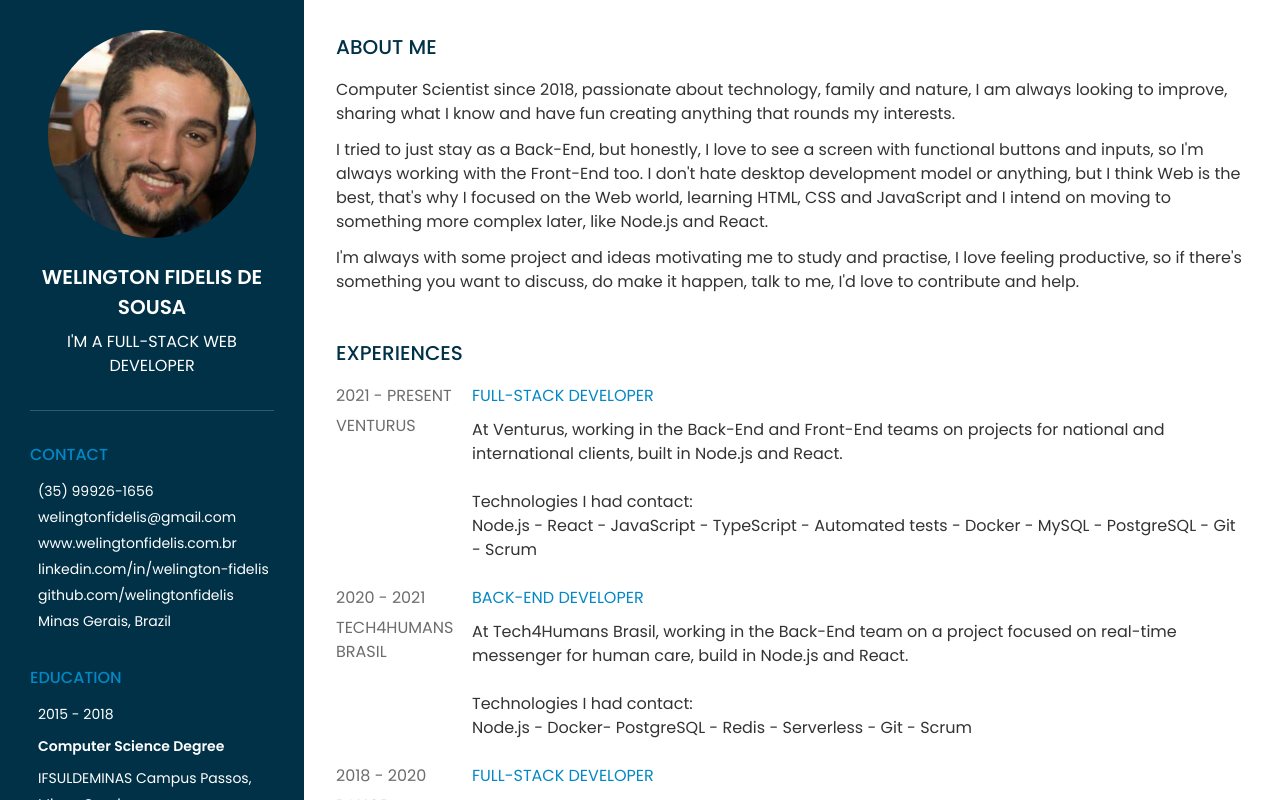
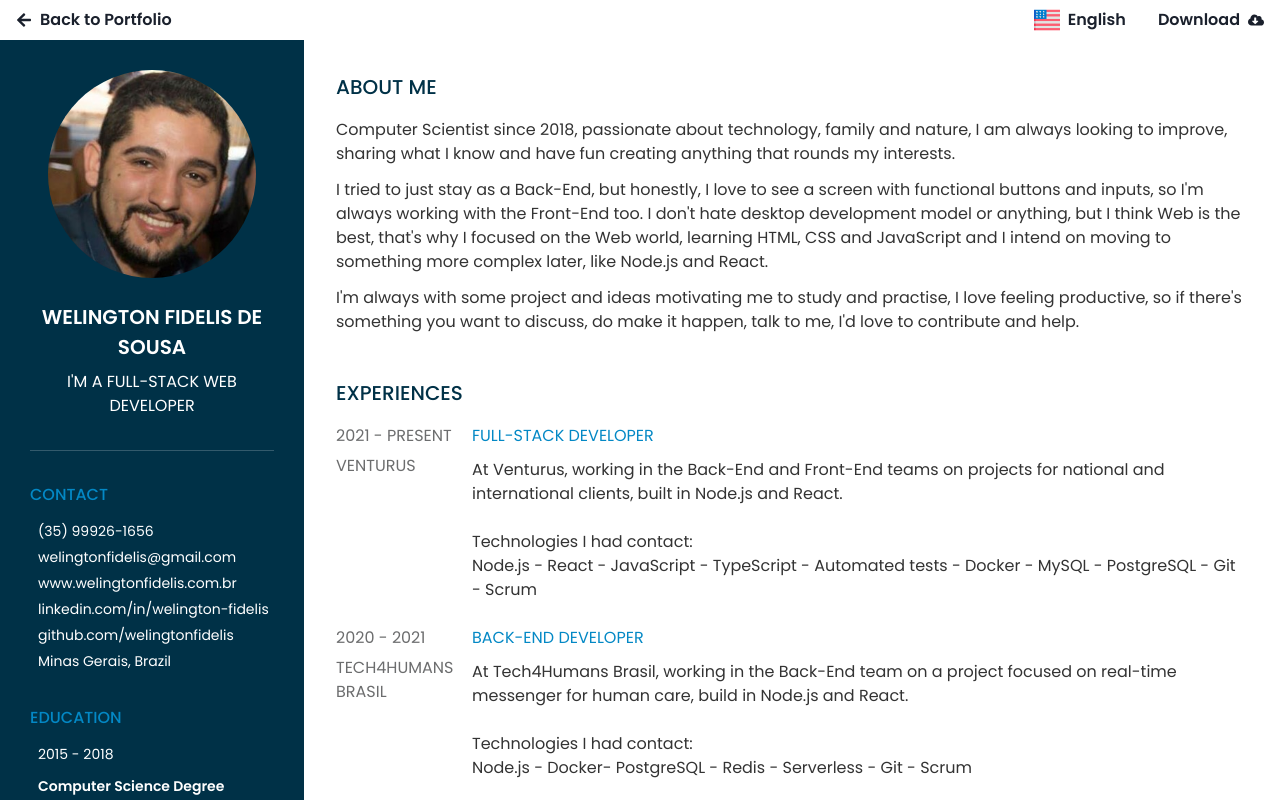
Before and after one commit to welingtonfidelis/portfolio-3, a React (Vite) app: page /curriculum in a window 1280 px wide. Shown: the top 800 px of the page. Built offline with nearby package versions, Linux system fonts and the light colour scheme; the HTML template or start-up script is replaced by a standard one.

Commit message:
Navigate, change language and download pdfs done on CV page;

```diff
--- a/src/config/18n/locales/en.json
+++ b/src/config/18n/locales/en.json
@@ -423,13 +423,6 @@
     "success_send": "Email successfully sent!",
     "error_send": "Error sending email. Please, try again."
   },
-  "curriculum_back_page": "Back to Portfolio",
-  "email": "welingtonfidelis@gmail.com",
-  "site": "www.welingtonfidelis.com.br",
-  "linkedin": "linkedin.com/in/welington-fidelis",
-  "github": "github.com/welingtonfidelis",
-  "location": "Minas Gerais, Brazil",
-  "phone": "(35) 99926-1656",
   "education": {
     "title": "Education",
     "list": [
@@ -449,6 +442,15 @@
     "title_message": "Oops!",
     "description_message": "Page not found"
   },
+  "full_curriculum": "Full CV",
+  "simple_curriculum": "Simplified CV",
+  "curriculum_back_page": "Back to Portfolio",
+  "email": "welingtonfidelis@gmail.com",
+  "site": "www.welingtonfidelis.com.br",
+  "linkedin": "linkedin.com/in/welington-fidelis",
+  "github": "github.com/welingtonfidelis",
+  "location": "Minas Gerais, Brazil",
+  "phone": "(35) 99926-1656",
   "technologies_contact": "Technologies I had contact",
   "easter_egg_back_page": "Back to Portfolio",
   "easter_egg_text": "Thank you for visiting my site, your presence here is <strong>very </strong> important to me 😄. <br /> But, for now, relax. Leave the heavier stuff out of here and feel the music...",
@@ -466,6 +468,7 @@
     "button_download": "Download",
     "required_input_value": "Field required",
     "text_or": "Or",
-    "years": "years"
+    "text_years": "years",
+    "text_loading": "Loading"
   }
 }
--- a/src/config/18n/locales/pt-br.json
+++ b/src/config/18n/locales/pt-br.json
@@ -442,6 +442,8 @@
     "title_message": "Oops!",
     "description_message": "Página não encontrada"
   },
+  "full_curriculum": "CV completo",
+  "simple_curriculum": "CV simplificado",
   "curriculum_back_page": "Voltar para o Portfólio",
   "email": "welingtonfidelis@gmail.com",
   "site": "www.welingtonfidelis.com.br",
@@ -466,6 +468,7 @@
     "button_download": "Baixar",
     "required_input_value": "Campo obrigatório",
     "text_or": "Ou",
-    "years": "anos"
+    "text_years": "anos",
+    "text_loading": "Carregando"
   }
 }
--- a/src/pages/curriculum/index.tsx
+++ b/src/pages/curriculum/index.tsx
@@ -1,4 +1,3 @@
-import { PDFViewer } from "@react-pdf/renderer";
 import { useTranslation } from "react-i18next";
 import {
   AboutDescription,
@@ -9,11 +8,7 @@ import {
   EducationDateText,
   EducationInstitutionText,
   EducationItemContent,
-  FaEnvelopeIcon,
-  FaGithubIcon,
-  FaGlobeAmericasIcon,
-  FaLinkedinIcon,
-  FaMapMarkerIcon,
+  BackIcon,
   HorizontalSeparator,
   LanguageContainer,
   LanguageText,
@@ -29,23 +24,132 @@ import {
   ServiceSectionLeftText,
   ServiceSectionRightContent,
   ServiceSectionRightTitle,
+  DownloadIcon,
+  CvContent,
+  TopBarContent,
+  MenuLanguageContent,
 } from "./styles";
-import { FullCurriculumPdf } from "../../components/pdf/fullCurriculum";
-import { LightCurriculumPdf } from "../../components/pdf/lightCurriculum";
+import { FullCurriculum } from "../../components/pdf/fullCurriculum";
+import { SimpleCurriculum } from "../../components/pdf/simpleCurriculum";
 import { EducationInterface } from "../../domains/Education";
 import { JobInterface } from "../../domains/Job";
+import { Button, Menu, MenuButton, MenuItem, MenuList } from "@chakra-ui/react";
+import { useNavigate } from "react-router-dom";
+import { PDFDownloadLink } from "@react-pdf/renderer";
+import { Language } from "../../enum/language";
+import { preferencesStore } from "../../store/preferences";
+import { ApplicationStorage } from "../../enum/applicationStorage";
+import { browserStorage } from "../../services/localStorage";
+
+const { PREFERENCE_LANGUAGE } = ApplicationStorage;
 
 export const Curriculum = () => {
   const { t } = useTranslation();
+  const navigate = useNavigate();
+  const { language, updateLanguage } = preferencesStore();
+  const { setOnStorage } = browserStorage();
+
+  const handleBackToPortfolio = () => {
+    navigate(-1);
+  };
+
+  const languageOptions = [
+    {
+      key: Language.EN,
+      label: <span>{t("language.english")}</span>,
+      image: <img src={"/public/images/eua.png"} alt="EUA Flag" />,
+    },
+    {
+      key: Language.PT,
+      label: <span>{t("language.portuguese")}</span>,
+      image: <img src={"/images/brazil.png"} alt="Bandeira do Brasil" />,
+    },
+  ];
+
+  const selectedLanguageOption = languageOptions.find(
+    (lang) => lang.key === language
+  );
+
+  const handleChangeLanguage = (lang: Language) => {
+    updateLanguage(lang);
+
+    setOnStorage(PREFERENCE_LANGUAGE, lang);
+  };
 
   return (
-    /* TODO remove PDFViewer that when create Download mode */
+    <Container>
+      <TopBarContent>
+        <Button
+          leftIcon={<BackIcon />}
+          border="none"
+          variant="outline"
+          onClick={handleBackToPortfolio}
+        >
+          {t("curriculum_back_page")}
+        </Button>
 
-    // <FullCurriculumPdf />
+        <div>
+          <Menu>
+            <MenuButton as={Button} background="none">
+              <MenuLanguageContent>
+                {selectedLanguageOption?.image}
+                {selectedLanguageOption?.label}
+              </MenuLanguageContent>
+            </MenuButton>
 
-    // <LightCurriculumPdf />
+            <MenuList>
+              {languageOptions.map((lang) => {
+                return (
+                  <MenuItem
+                    key={lang.key}
+                    onClick={() => handleChangeLanguage(lang.key)}
+                  >
+                    <MenuLanguageContent>
+                      {lang.image}
+                      {lang.label}
+                    </MenuLanguageContent>
+                  </MenuItem>
+                );
+              })}
+            </MenuList>
+          </Menu>
 
-    <Container>
+          <Menu>
+            <MenuButton
+              as={Button}
+              rightIcon={<DownloadIcon />}
+              background="none"
+            >
+              {t("generic.button_download")}
+            </MenuButton>
+
+            <MenuList>
+              <MenuItem>
+                <PDFDownloadLink
+                  document={<FullCurriculum />}
+                  fileName="welington_fidelis_cv.pdf"
+                >
+                  {({ loading }) =>
+                    loading ? t("generic.text_loading") : t("full_curriculum")
+                  }
+                </PDFDownloadLink>
+              </MenuItem>
+              <MenuItem>
+                <PDFDownloadLink
+                  document={<SimpleCurriculum />}
+                  fileName="welington_fidelis_cv.pdf"
+                >
+                  {({ loading }) =>
+                    loading ? t("generic.text_loading") : t("simple_curriculum")
+                  }
+                </PDFDownloadLink>
+              </MenuItem>
+            </MenuList>
+          </Menu>
+        </div>
+      </TopBarContent>
+
+      <CvContent>
         <SectionLeft>
           <ProfileImage>
             <img src={"/public/images/user_1.jpg"} alt="" />
@@ -103,16 +207,22 @@ export const Curriculum = () => {
 
         <SectionRight>
           <SectionRightTitle>{t("about_me.title")}</SectionRightTitle>
-        <AboutDescription>{t("about_me.description_part_1")}</AboutDescription>
-        <AboutDescription>{t("about_me.description_part_2")}</AboutDescription>
-        <AboutDescription>{t("about_me.description_part_3")}</AboutDescription>
+          <AboutDescription>
+            {t("about_me.description_part_1")}
+          </AboutDescription>
+          <AboutDescription>
+            {t("about_me.description_part_2")}
+          </AboutDescription>
+          <AboutDescription>
+            {t("about_me.description_part_3")}
+          </AboutDescription>
 
           <SectionRightTitle>{t("services.title")}</SectionRightTitle>
           {(
             t("services.list", {
               returnObjects: true,
             }) as JobInterface[]
-        ).map((item, index) =>  (
+          ).map((item, index) => (
             <ServiceContent key={index}>
               <ServiceSectionLeftContent>
                 <ServiceSectionLeftText>
@@ -141,6 +251,7 @@ export const Curriculum = () => {
             </ServiceContent>
           ))}
         </SectionRight>
+      </CvContent>
     </Container>
   );
 };
--- a/src/pages/curriculum/styles.ts
+++ b/src/pages/curriculum/styles.ts
@@ -1,10 +1,4 @@
-import {
-  FaEnvelope,
-  FaGithub,
-  FaGlobeAmericas,
-  FaLinkedin,
-  FaMapMarker,
-} from "react-icons/fa";
+import { FaArrowLeft, FaCloudDownloadAlt } from "react-icons/fa";
 import styled from "styled-components";
 
 const colorTheme = {
@@ -15,24 +9,36 @@ const colorTheme = {
   tertiary: "#6c6d6e",
 };
 
-export const FaEnvelopeIcon = styled(FaEnvelope)``;
+export const BackIcon = styled(FaArrowLeft)``;
 
-export const FaGlobeAmericasIcon = styled(FaGlobeAmericas)``;
-
-export const FaLinkedinIcon = styled(FaLinkedin)``;
-
-export const FaGithubIcon = styled(FaGithub)``;
-
-export const FaMapMarkerIcon = styled(FaMapMarker)``;
+export const DownloadIcon = styled(FaCloudDownloadAlt)``;
 
 export const Container = styled.div`
+  display: flex;
+  flex-direction: column;
+  height: 100%;
+`;
+
+export const TopBarContent = styled.div`
+  display: flex;
+  justify-content: space-between;
+`;
+
+export const MenuLanguageContent = styled.div`
+  display: flex;
+  align-items: center;
+
+  img {
+    width: 1.6rem;
+    margin-right: 0.5rem;
+  }
+`;
+
+export const CvContent = styled.div`
   display: flex;
   flex-direction: row;
   background-color: ${colorTheme.background_a};
   height: 100%;
-  /* letter-spacing: 0.5px; */
-  /* line-height: 1.1px; */
-  /* font-size: 10.5px; */
 `;
 
 export const HorizontalSeparator = styled.div`
```
Lines whose indentation alone changed are shown as unchanged.
